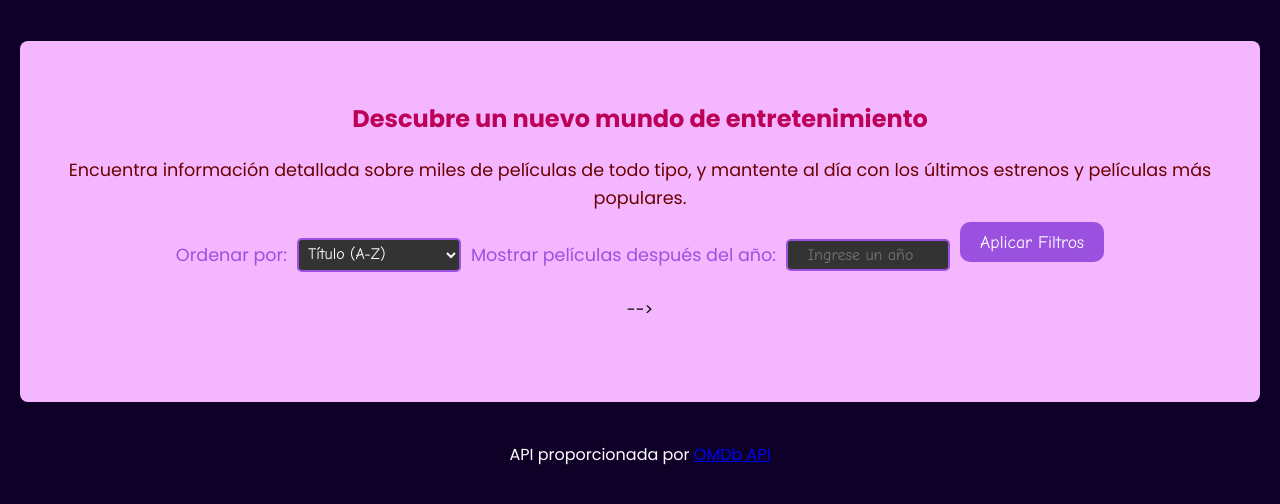
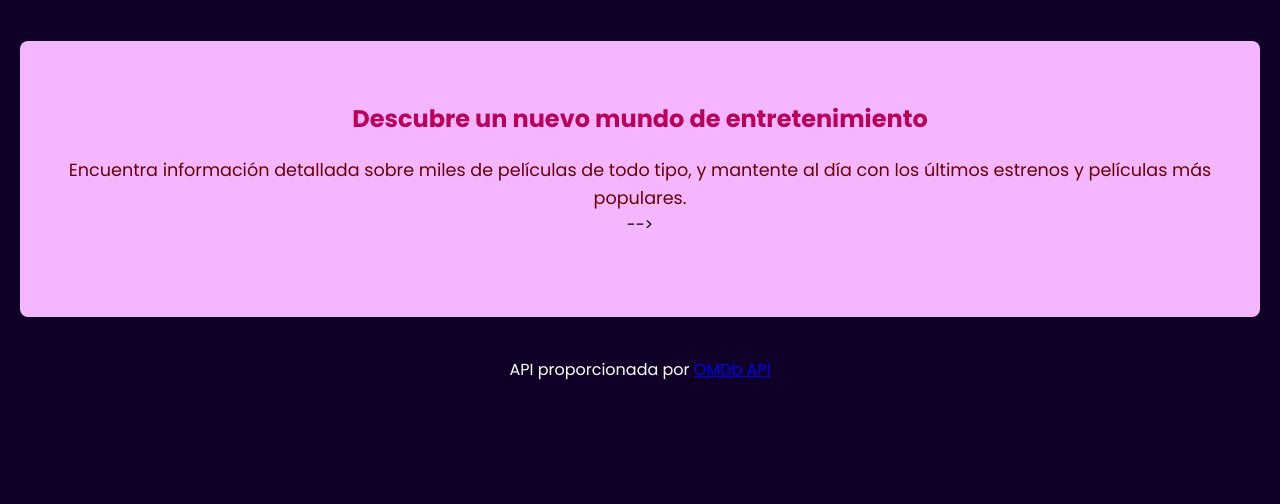
Before and after one commit to Camila183/Proyecto-Cinema-girl, a plain HTML site: page buscador.html in a window 1280 px wide. Shown: the part 136-640 px from the top of the page. Drawn offline with nearby package versions, Linux system fonts and the light colour scheme; no server answers.

Commit message:
buscar
s

```diff
--- a/buscador.html
+++ b/buscador.html
@@ -80,7 +80,7 @@
 
 <!--         <!-- Contenedor donde se mostrarán los resultados de búsqueda -->
         <!-- Filtros -->
-        <div id="filtros">
+<!--         <div id="filtros">
           <label for="ordenar">Ordenar por:</label>
           <select id="ordenar">
             <option value="titulo">Título (A-Z)</option>
@@ -93,7 +93,7 @@
           <input type="number" id="filtroAnio" placeholder="Ingrese un año" />
 
           <button id="aplicarFiltros">Aplicar Filtros</button>
-        </div> -->
+        </div> --> -->
 
         <div id="movies-container" class="movies-grid"></div>
 
```
